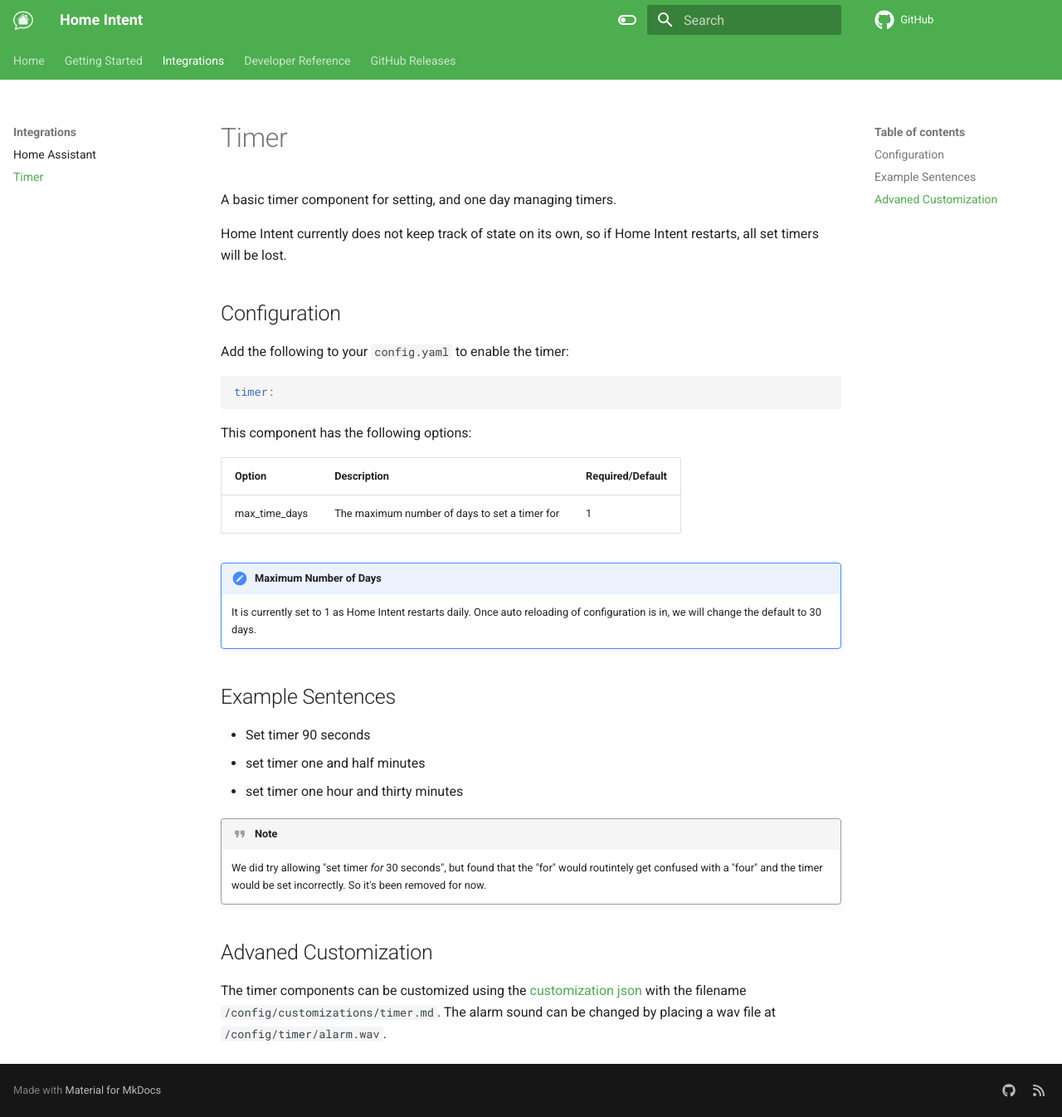
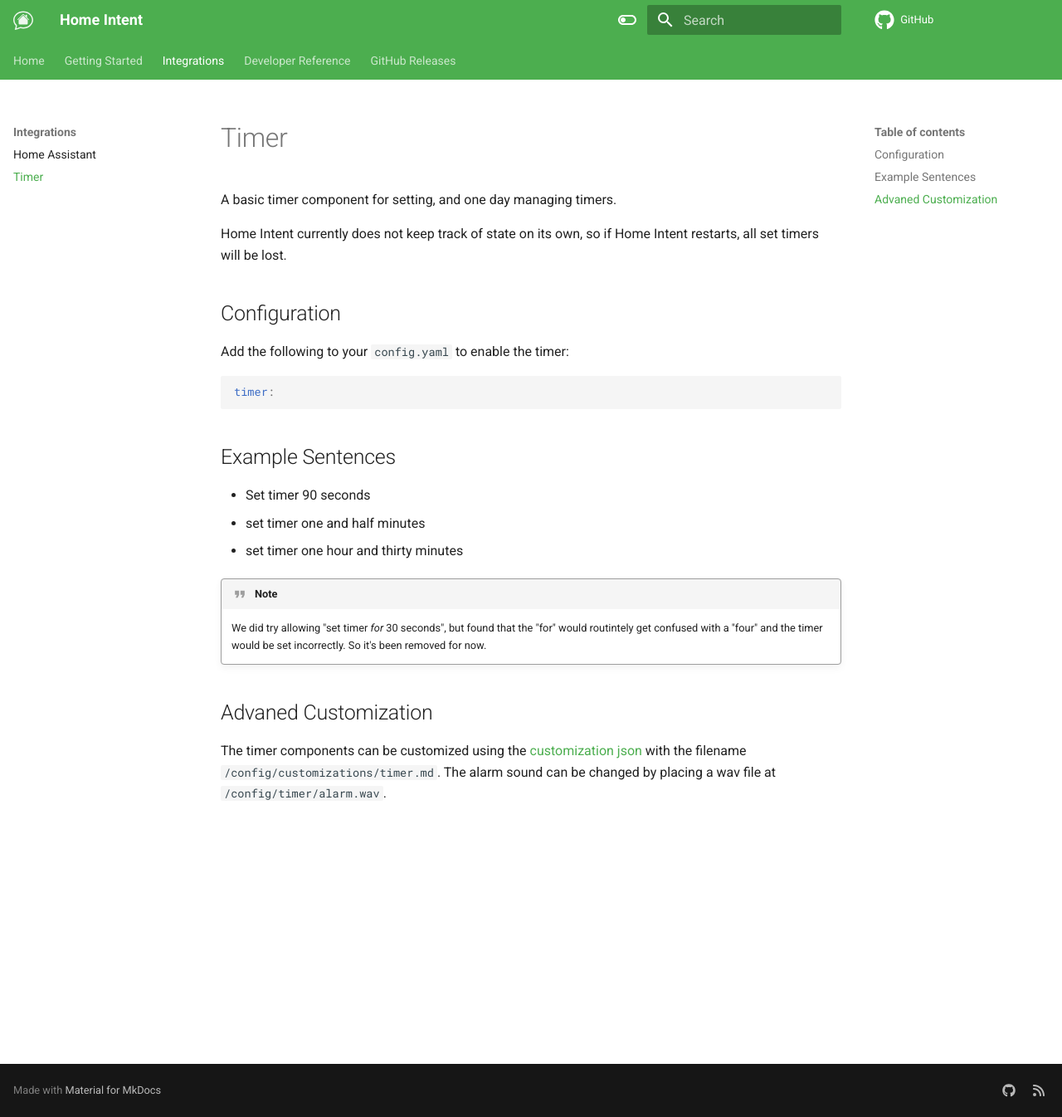
Before and after one commit to JarvyJ/HomeIntent, an MkDocs documentation site: the page built from docs/docs/integrations/timer.md, in a window 1280 px wide and 1346 px high. Shown: the whole window at 83% size. Built offline with MkDocs 1.6.1 and Material for MkDocs 9.7.7, drawn with Linux system fonts in a browser that asks for light colours; comment, search, counter and statistics services are not loaded.

Commit message:
cant set 0 second timer and updated docs a bit

````diff
--- a/docs/docs/integrations/timer.md
+++ b/docs/docs/integrations/timer.md
@@ -12,15 +12,6 @@
 
 ```
 
-This component has the following options:
-
-| Option        | Description                                   | Required/Default |
-|:--------------|:----------------------------------------------|:-----------------|
-| max_time_days | The maximum number of days to set a timer for | 1                |
-
-!!! note "Maximum Number of Days"
-    It is currently set to 1 as Home Intent restarts daily. Once auto reloading of configuration is in, we will change the default to 30 days.
-
 ## Example Sentences
 
  * Set timer 90 seconds
````
Also changed, not shown: 1 other file.
